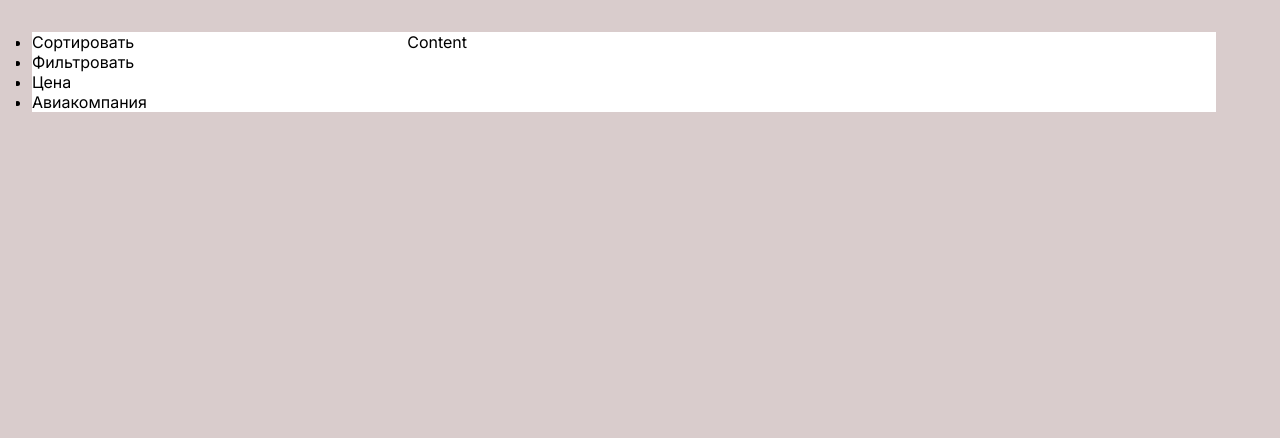
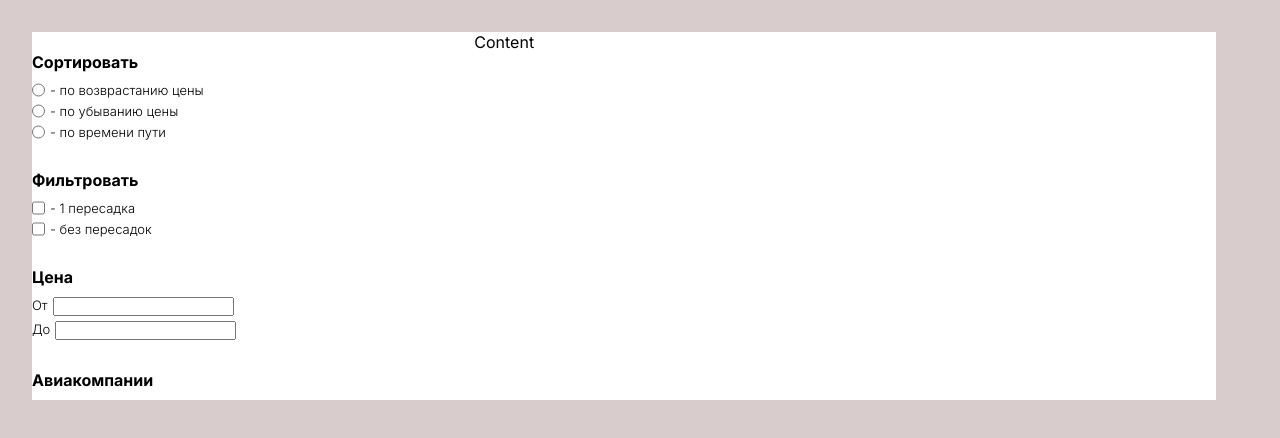
Before and after one commit to babyrage666/frontend-test, a Next.js app: page / in a window 1280 px wide. Shown: the top 438 px of the page. Built offline with nearby package versions, Linux system fonts and the light colour scheme.

Commit message:
sidebar component created

```diff
--- /dev/null
+++ b/app/components/sidebar/sidebar.module.css
@@ -0,0 +1,31 @@
+.sidebar {
+	list-style: none;
+	display: flex;
+	flex-direction: column;
+	gap: 30px;
+	margin-top: 20px;
+}
+
+.sidebarItem {
+	display: inherit;
+	flex-direction: inherit;
+}
+
+.sidebarTitle {
+	font-size: 16px;
+	font-weight: 700;
+	margin-bottom: 10px;
+}
+
+.sidebarField {
+	display: inherit;
+	flex-direction: inherit;
+	gap: 5px;
+	font-size: 13px;
+	font-weight: 300;
+}
+
+.sidebarInput {
+	display: inherit;
+	gap: 5px;
+}
--- a/app/components/sidebar/sidebar.tsx
+++ b/app/components/sidebar/sidebar.tsx
@@ -1,13 +1,56 @@
 import { SidebarProps } from './sidebar.props';
+import styles from './sidebar.module.css';
 
 export default function Sidebar({ ...props }: SidebarProps): JSX.Element {
 	return (
 		<nav>
-			<ul>
-				<li>Сортировать</li>
-				<li>Фильтровать</li>
-				<li>Цена</li>
-				<li>Авиакомпания</li>
+			<ul className={styles.sidebar}>
+				<li className={styles.sidebarItem}>
+					<div className={styles.sidebarTitle}>Сортировать</div>
+					<div className={styles.sidebarField}>
+						<div className={styles.sidebarInput}>
+							<input type="radio" name='sort' />
+							<label htmlFor="sort">- по возврастанию цены</label>
+						</div>
+						<div className={styles.sidebarInput}>
+							<input type="radio" name='sort' />
+							<label htmlFor="sort">- по убыванию цены</label>
+						</div>
+						<div className={styles.sidebarInput}>
+							<input type="radio" name='sort' />
+							<label htmlFor="sort">- по времени пути</label>
+						</div>
+					</div>
+				</li>
+				<li className={styles.sidebarItem}>
+					<div className={styles.sidebarTitle}>Фильтровать</div>
+					<div className={styles.sidebarField}>
+						<div className={styles.sidebarInput}>
+							<input type="checkbox" name='transfer' />
+							<label htmlFor="transfer"> - 1 пересадка</label>
+						</div>
+						<div className={styles.sidebarInput}>
+							<input type="checkbox" name='noTransfer' />
+							<label htmlFor="noTransfer"> - без пересадок</label>
+						</div>
+					</div>
+				</li>
+				<li className={styles.sidebarItem}>
+					<div className={styles.sidebarTitle}>Цена</div>
+					<div className={styles.sidebarField}>
+						<div className={styles.sidebarInput}>
+							<label htmlFor="priceFrom">От</label>
+							<input type="text" name='priceFrom' />
+						</div>
+						<div className={styles.sidebarInput}>
+							<label htmlFor="priceTo">До</label>
+							<input type="text" name='priceTo' />
+						</div>
+					</div>
+				</li>
+				<li className={styles.sidebarItem}>
+					<div className={styles.sidebarTitle}>Авиакомпании</div>
+				</li>
 			</ul>
 		</nav>
 	);
--- a/app/layout.tsx
+++ b/app/layout.tsx
@@ -1,4 +1,4 @@
-import './globals.scss';
+import './globals.css';
 import type { Metadata } from 'next';
 import { Inter } from 'next/font/google';
 
--- a/app/page.tsx
+++ b/app/page.tsx
@@ -1,6 +1,6 @@
 import Content from './components/content/content';
 import Sidebar from './components/sidebar/sidebar';
-import styles from './page.module.scss';
+import styles from './page.module.css';
 
 export default function Home(): JSX.Element {
   return (
```
Also changed, not shown: app/components/sidebar/sidebar.module.scss (deleted), app/globals.css (renamed from app/globals.scss), app/page.module.css (renamed from app/page.module.scss).
